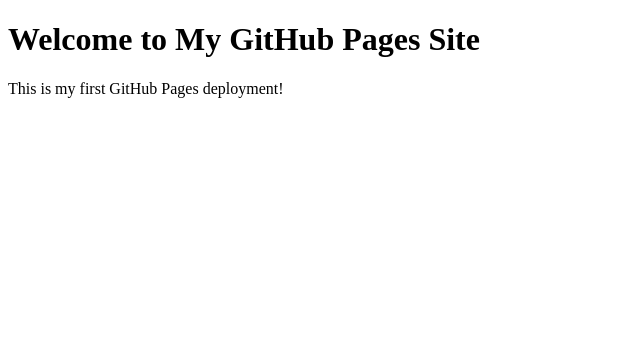
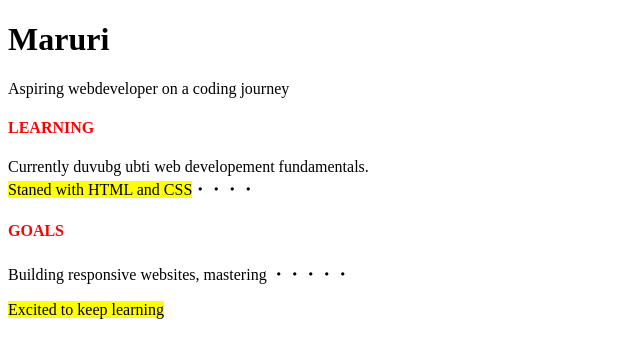
Before and after one commit to Maruri44/my-first-web-app, a plain HTML site: page index.html in a window 1280 px wide. Shown: the whole page, without its empty margins (0-640 px from the left). Drawn offline with Linux system fonts and the light colour scheme.

Commit message:
Add files via upload

```diff
--- a/index.html
+++ b/index.html
@@ -6,7 +6,13 @@
     <title>My GitHub Pages Site</title>
 </head>
 <body>
-    <h1>Welcome to My GitHub Pages Site</h1>
-    <p>This is my first GitHub Pages deployment!</p>
+    <h1>Maruri</h1>
+    <p>Aspiring webdeveloper on a coding journey</p>
+    <h4 style="color: red;">LEARNING</h4>
+    <p>Currently duvubg ubti web developement fundamentals.</br><mark>Staned with HTML and CSS</mark>・・・・</p>
+    <h4 style="color: red;">GOALS</h4>
+    <p>Building responsive websites, mastering ・・・・・</p>
+    <p><mark>Excited to keep learning</mark></p>
+
 </body>
 </html>
```
